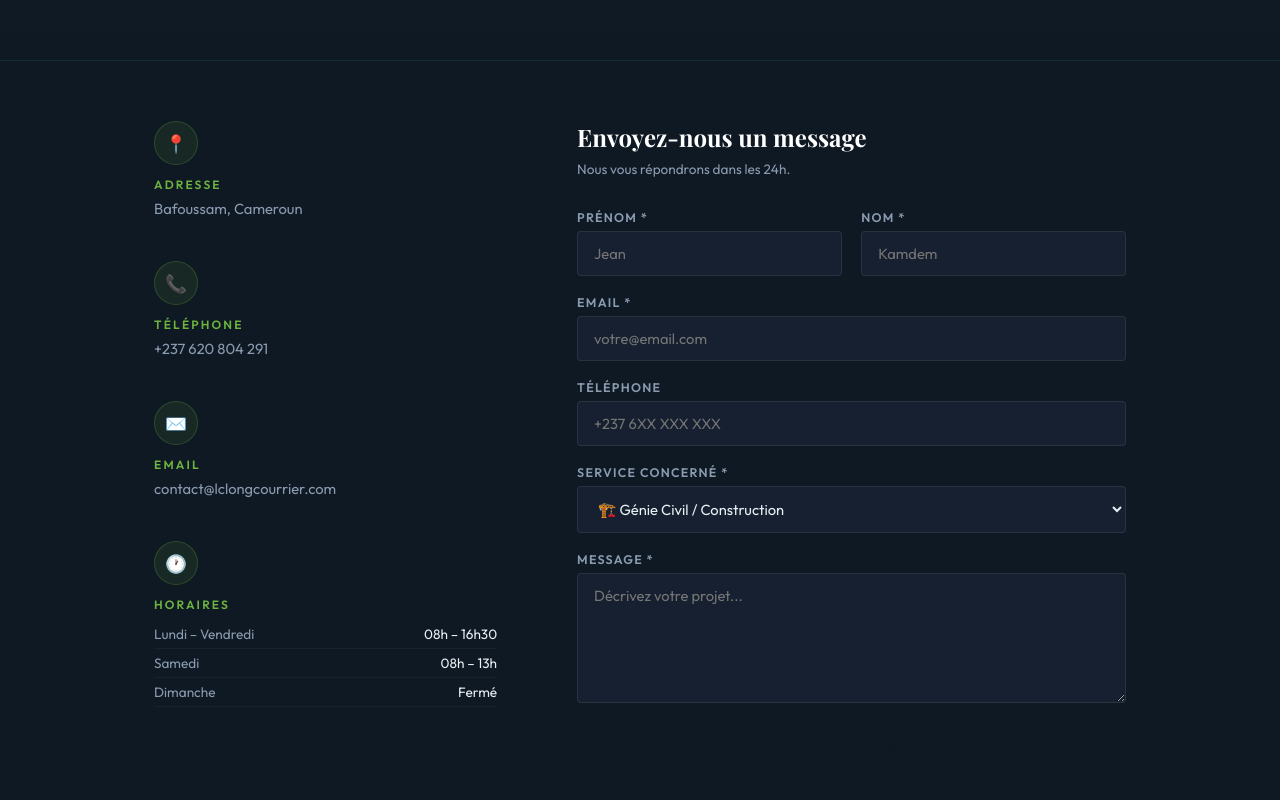
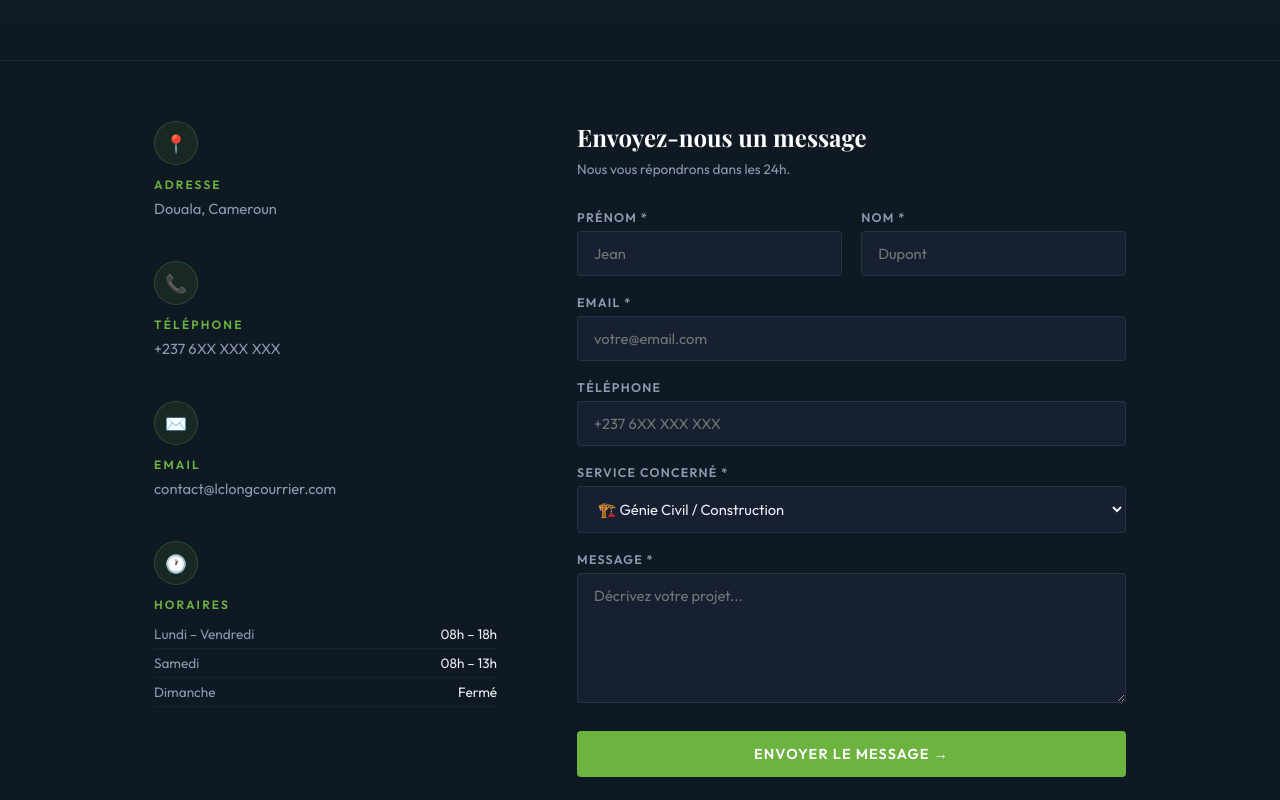
Before and after one commit to RibotFleury/longcourrier, a Next.js app: page /contact in a window 1280 px wide. Shown: the part 380-1180 px from the top of the page. Built offline with nearby package versions, Linux system fonts and the light colour scheme.

Commit message:
ajout envoi email avec Resend

```diff
--- /dev/null
+++ b/app/api/contact/route.ts
@@ -0,0 +1,33 @@
+import { Resend } from 'resend'
+import { NextResponse } from 'next/server'
+
+const resend = new Resend(process.env.RESEND_API_KEY)
+
+export async function POST(request: Request) {
+  const body = await request.json()
+  const { prenom, nom, email, telephone, service, message } = body
+
+  try {
+    await resend.emails.send({
+      from: 'LongCourrier <contact@lclongcourrier.com>',
+      to: process.env.CONTACT_EMAIL!,
+      subject: `Nouveau message de ${prenom} ${nom} – ${service}`,
+      html: `
+        <h2>Nouveau message depuis le site LongCourrier</h2>
+        <p><strong>Nom :</strong> ${prenom} ${nom}</p>
+        <p><strong>Email :</strong> ${email}</p>
+        <p><strong>Téléphone :</strong> ${telephone || 'Non renseigné'}</p>
+        <p><strong>Service :</strong> ${service}</p>
+        <hr />
+        <p><strong>Message :</strong></p>
+        <p>${message}</p>
+      `,
+      replyTo: email,
+    })
+
+    return NextResponse.json({ success: true })
+  } catch (error) {
+    console.error(error)
+    return NextResponse.json({ success: false }, { status: 500 })
+  }
+}
--- a/app/contact/page.module.css
+++ b/app/contact/page.module.css
@@ -158,3 +158,49 @@
   }
   .row { grid-template-columns: 1fr; }
 }
+
+.successMsg {
+  background: rgba(109,179,63,0.1);
+  border: 1px solid rgba(109,179,63,0.4);
+  border-radius: var(--radius);
+  padding: 1rem 1.25rem;
+  color: #85CC55;
+  font-size: 0.92rem;
+  margin-bottom: 1.5rem;
+}
+
+.errorMsg {
+  background: rgba(220,50,50,0.1);
+  border: 1px solid rgba(220,50,50,0.4);
+  border-radius: var(--radius);
+  padding: 1rem 1.25rem;
+  color: #ff6b6b;
+  font-size: 0.92rem;
+  margin-bottom: 1.5rem;
+}
+
+.submitBtn {
+  display: inline-block;
+  background: var(--primary);
+  color: var(--white);
+  padding: 14px 32px;
+  font-size: 0.9rem;
+  font-weight: 600;
+  letter-spacing: 0.08em;
+  text-transform: uppercase;
+  border: none;
+  border-radius: var(--radius);
+  cursor: pointer;
+  transition: background 0.2s, transform 0.15s;
+  font-family: 'Outfit', sans-serif;
+  margin-top: 0.5rem;
+}
+.submitBtn:hover {
+  background: var(--primary-light);
+  transform: translateY(-2px);
+}
+.submitBtn:disabled {
+  opacity: 0.6;
+  cursor: not-allowed;
+  transform: none;
+}
--- a/app/contact/page.tsx
+++ b/app/contact/page.tsx
@@ -1,6 +1,44 @@
+'use client'
+
+import { useState } from 'react'
 import styles from './page.module.css'
 
 export default function ContactPage() {
+  const [loading, setLoading] = useState(false)
+  const [success, setSuccess] = useState(false)
+  const [error, setError] = useState(false)
+
+  async function handleSubmit(e: React.FormEvent<HTMLFormElement>) {
+    e.preventDefault()
+    setLoading(true)
+    setError(false)
+
+    const form = e.currentTarget
+    const data = {
+      prenom: (form.elements.namedItem('prenom') as HTMLInputElement).value,
+      nom: (form.elements.namedItem('nom') as HTMLInputElement).value,
+      email: (form.elements.namedItem('email') as HTMLInputElement).value,
+      telephone: (form.elements.namedItem('telephone') as HTMLInputElement).value,
+      service: (form.elements.namedItem('service') as HTMLSelectElement).value,
+      message: (form.elements.namedItem('message') as HTMLTextAreaElement).value,
+    }
+
+    const res = await fetch('/api/contact', {
+      method: 'POST',
+      headers: { 'Content-Type': 'application/json' },
+      body: JSON.stringify(data),
+    })
+
+    setLoading(false)
+
+    if (res.ok) {
+      setSuccess(true)
+      form.reset()
+    } else {
+      setError(true)
+    }
+  }
+
   return (
     <main className={styles.main}>
 
@@ -10,7 +48,7 @@ export default function ContactPage() {
           Contactez<br /><em>LongCourrier</em>
         </h1>
         <p className={styles.sub}>
-          Notre équipe à Bafoussam est disponible pour répondre à toutes vos
+          Notre équipe à Douala est disponible pour répondre à toutes vos
           questions, que ce soit pour un projet BTP, immobilier ou une
           mission comptable.
         </p>
@@ -23,12 +61,12 @@ export default function ContactPage() {
           <div className={styles.infoBlock}>
             <div className={styles.infoIcon}>📍</div>
             <h4>Adresse</h4>
-            <p>Bafoussam, Cameroun</p>
+            <p>Douala, Cameroun</p>
           </div>
           <div className={styles.infoBlock}>
             <div className={styles.infoIcon}>📞</div>
             <h4>Téléphone</h4>
-            <p>+237 620 804 291</p>
+            <p>+237 6XX XXX XXX</p>
           </div>
           <div className={styles.infoBlock}>
             <div className={styles.infoIcon}>✉️</div>
@@ -39,7 +77,7 @@ export default function ContactPage() {
             <div className={styles.infoIcon}>🕐</div>
             <h4>Horaires</h4>
             <ul className={styles.hours}>
-              <li><span>Lundi – Vendredi</span><span>08h – 16h30</span></li>
+              <li><span>Lundi – Vendredi</span><span>08h – 18h</span></li>
               <li><span>Samedi</span><span>08h – 13h</span></li>
               <li><span>Dimanche</span><span>Fermé</span></li>
             </ul>
@@ -50,7 +88,20 @@ export default function ContactPage() {
         <div className={styles.formWrap}>
           <h2 className={styles.formTitle}>Envoyez-nous un message</h2>
           <p className={styles.formSub}>Nous vous répondrons dans les 24h.</p>
-          <form className={styles.form}>
+
+          {success && (
+            <div className={styles.successMsg}>
+              ✅ Message envoyé ! Nous vous répondrons dans les 24h.
+            </div>
+          )}
+
+          {error && (
+            <div className={styles.errorMsg}>
+              ❌ Une erreur est survenue. Réessayez ou contactez-nous directement.
+            </div>
+          )}
+
+          <form className={styles.form} onSubmit={handleSubmit}>
             <div className={styles.row}>
               <div className={styles.field}>
                 <label htmlFor="prenom">Prénom *</label>
@@ -58,7 +109,7 @@ export default function ContactPage() {
               </div>
               <div className={styles.field}>
                 <label htmlFor="nom">Nom *</label>
-                <input type="text" id="nom" name="nom" placeholder="Kamdem" required />
+                <input type="text" id="nom" name="nom" placeholder="Dupont" required />
               </div>
             </div>
             <div className={styles.field}>
@@ -91,8 +142,8 @@ export default function ContactPage() {
                 required
               />
             </div>
-            <button type="submit" className="btn-primary">
-              Envoyer le message →
+            <button type="submit" className={styles.submitBtn} disabled={loading}>
+              {loading ? 'Envoi en cours...' : 'Envoyer le message →'}
             </button>
           </form>
         </div>
--- a/package.json
+++ b/package.json
@@ -9,9 +9,10 @@
     "lint": "eslint"
   },
   "dependencies": {
-    "next": "16.2.3",
+    "next": "^16.3.4",
     "react": "19.2.4",
-    "react-dom": "19.2.4"
+    "react-dom": "19.2.4",
+    "resend": "^6.26.0"
   },
   "devDependencies": {
     "@tailwindcss/postcss": "^4",
```
Also changed, not shown: 1 other file (tests, documents, lock files or other folders).
